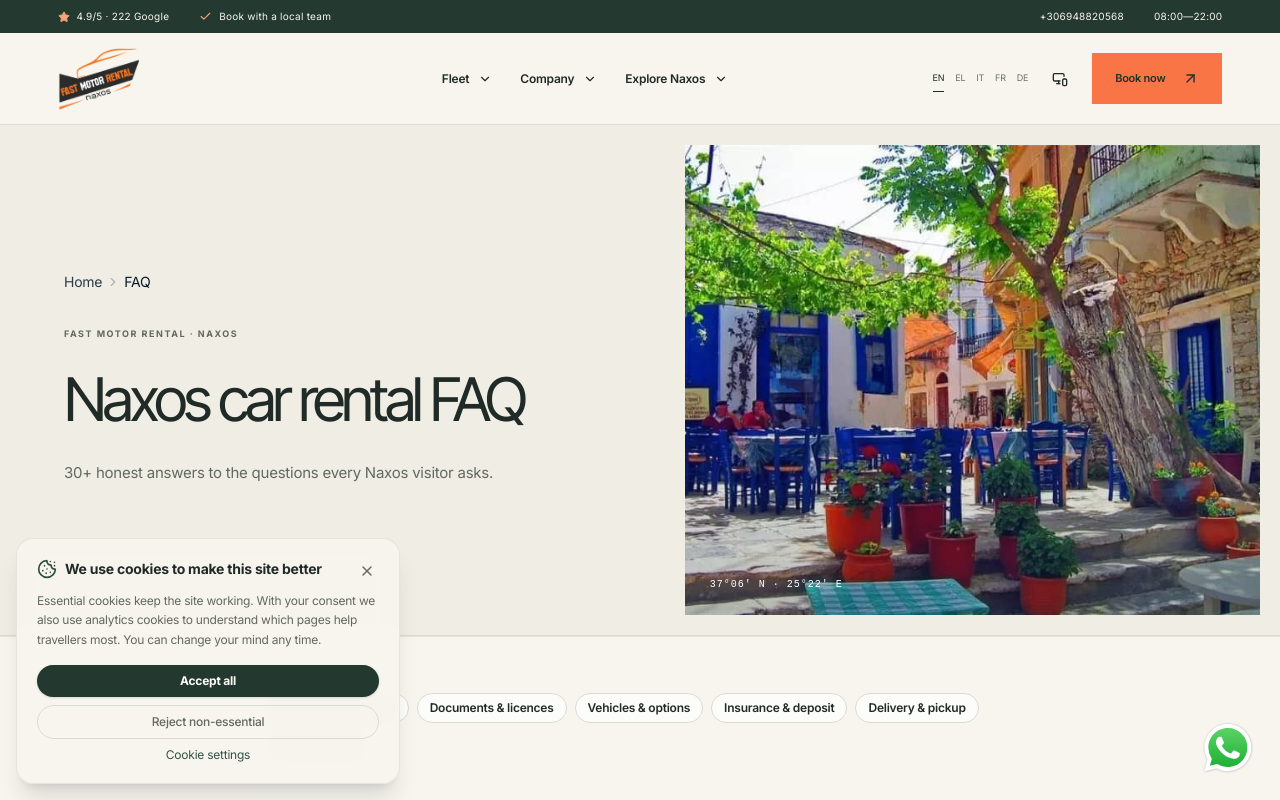
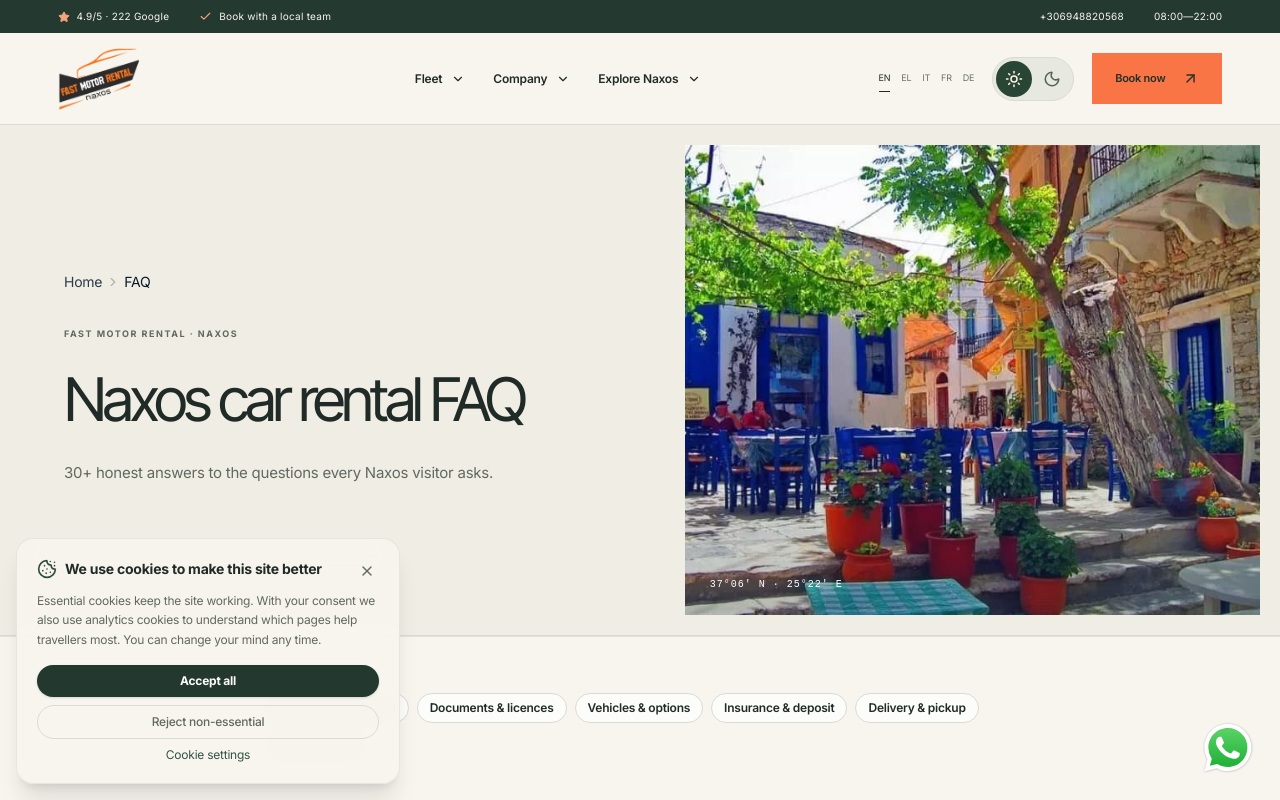
Before and after one commit to otouristas/fastcarnextjs, a Next.js app: page /en/faq in a window 1280 px wide. Shown: the top 800 px of the page. Built offline with nearby package versions, Linux system fonts and the light colour scheme.

Commit message:
Default to light mode and English with sun and moon controls

```diff
--- a/next.config.ts
+++ b/next.config.ts
@@ -15,7 +15,7 @@ const nextConfig: NextConfig = {
   // No guide redirects. Every guide here used to be 301'd into an unrelated page
   // (the reviews comparison went to /about), which threw away ~65 clicks and
   // ~4,600 impressions a quarter of already-earned ranking. They are live pages
-  // again. Locale-less paths are handled by the accept-language proxy in
+  // again. Locale-less paths use the English-default proxy in
   // src/proxy.ts, so they do not need static redirect rules either.
   //
   // The one redirect that is genuinely topic-equivalent: the airport location
--- a/src/app/[locale]/layout.tsx
+++ b/src/app/[locale]/layout.tsx
@@ -42,11 +42,8 @@ export const metadata: Metadata = {
 };
 
 export const viewport: Viewport = {
-  themeColor: [
-    { media: "(prefers-color-scheme: light)", color: "#f5f0e8" },
-    { media: "(prefers-color-scheme: dark)", color: "#071b2a" },
-  ],
-  colorScheme: "light dark",
+  themeColor: "#f5f0e8",
+  colorScheme: "light",
 };
 
 export function generateStaticParams() {
--- a/src/app/editorial.css
+++ b/src/app/editorial.css
@@ -225,13 +225,40 @@ summary {
   font-weight: 600;
   white-space: nowrap;
 }
-.header-theme {
-  width: 28px !important;
-  height: 28px !important;
-  border: 0 !important;
-  background: transparent !important;
-  box-shadow: none !important;
-}
+/* Two explicit choices; light is the initial selection. */
+.theme-switch {
+  display: inline-flex;
+  flex-shrink: 0;
+  gap: 2px;
+  padding: 3px;
+  border: 1px solid var(--border);
+  border-radius: 999px;
+  background: #e7e8df;
+}
+.theme-switch > button {
+  display: grid;
+  place-items: center;
+  width: 36px;
+  height: 36px;
+  border: 0;
+  border-radius: 50%;
+  color: #536257;
+  background: transparent;
+  cursor: pointer;
+  transition: background .2s, color .2s;
+}
+.theme-switch > button[aria-pressed="true"] {
+  background: #294536;
+  color: #fff6df;
+}
+.theme-switch > button:focus-visible {
+  outline: 2px solid #d46736;
+  outline-offset: 2px;
+}
+.dark .theme-switch { background: #273f33; }
+.dark .theme-switch > button { color: #d4decf; }
+.dark .theme-switch > button[aria-pressed="true"] { background: #f2a371; color: #1c3327; }
+
 .island-mega {
   position: absolute;
   top: 100%;
@@ -1219,9 +1246,6 @@ summary {
   }
   .header-book {
     padding: 13px 18px;
-  }
-  .header-theme {
-    display: none !important;
   }
   .footer-grid {
     grid-template-columns: 1fr 1fr;
@@ -1945,3 +1969,10 @@ summary {
   .dock-whatsapp > span { display: none; }
   .dock-whatsapp { flex-shrink: 0; padding-inline: 10px; }
 }
+
+@media (max-width: 600px) {
+  .header-book { display: none; }
+  .header-theme > button { width: 36px; height: 36px; }
+  .mobile-dialog-top { padding-inline: 16px; gap: 8px; }
+  .mobile-dialog-top > img { width: 110px; }
+}
--- a/src/components/layout/MobileMenu.tsx
+++ b/src/components/layout/MobileMenu.tsx
@@ -108,6 +108,7 @@ function MobileDialog({
           height={60}
           unoptimized
         />
+        <ThemeToggle labels={dict.theme} />
         <button onClick={close} aria-label={dict.a11y.closeMenu} autoFocus>
           <X size={26} />
         </button>
@@ -171,7 +172,6 @@ function MobileDialog({
         <div className="mobile-settings">
           <div>
             <span className="eyebrow">{dict.footer.languages}</span>
-            <ThemeToggle labels={dict.theme} />
           </div>
           <div className="mobile-languages">
             {LOCALES.map((l) => (
--- a/src/components/layout/ThemeToggle.tsx
+++ b/src/components/layout/ThemeToggle.tsx
@@ -1,9 +1,10 @@
 "use client";
 
 import { useSyncExternalStore } from "react";
-import { Sun, Moon, MonitorSmartphone } from "lucide-react";
+import { Sun, Moon } from "lucide-react";
 
-type Mode = "light" | "dark" | "system";
+type Mode = "light" | "dark";
+let fallbackMode: Mode = "light";
 
 const STORAGE_KEY = "fmr-theme";
 const THEME_CHANGE_EVENT = "fmr-theme-change";
@@ -11,75 +12,66 @@ const THEME_CHANGE_EVENT = "fmr-theme-change";
 function applyMode(mode: Mode) {
   if (typeof document === "undefined") return;
   const root = document.documentElement;
-  const prefersDark = window.matchMedia("(prefers-color-scheme: dark)").matches;
-  const isDark = mode === "dark" || (mode === "system" && prefersDark);
+  const isDark = mode === "dark";
   root.classList.toggle("dark", isDark);
   root.style.colorScheme = isDark ? "dark" : "light";
 }
 
 function readMode(): Mode {
-  if (typeof window === "undefined") return "system";
-  const v = window.localStorage.getItem(STORAGE_KEY);
-  return v === "light" || v === "dark" || v === "system" ? v : "system";
+  if (typeof window === "undefined") return "light";
+  try {
+    return window.localStorage.getItem(STORAGE_KEY) === "dark" ? "dark" : "light";
+  } catch {
+    return fallbackMode;
+  }
 }
 
 function subscribeToMode(onStoreChange: () => void) {
-  const mediaQuery = window.matchMedia("(prefers-color-scheme: dark)");
-  const onMediaChange = () => {
-    if (readMode() === "system") applyMode("system");
-    onStoreChange();
-  };
   const onStorage = (event: StorageEvent) => {
-    if (event.key === STORAGE_KEY) {
+    if (event.key === STORAGE_KEY || event.key === null) {
       applyMode(readMode());
       onStoreChange();
     }
   };
 
-  mediaQuery.addEventListener("change", onMediaChange);
   window.addEventListener("storage", onStorage);
   window.addEventListener(THEME_CHANGE_EVENT, onStoreChange);
 
   return () => {
-    mediaQuery.removeEventListener("change", onMediaChange);
     window.removeEventListener("storage", onStorage);
     window.removeEventListener(THEME_CHANGE_EVENT, onStoreChange);
   };
 }
 
 function getServerMode(): Mode {
-  return "system";
+  return "light";
 }
 
 export function ThemeToggle({ labels, className = "" }: {
-  labels: { light: string; dark: string; system: string };
+  labels: { light: string; dark: string };
   className?: string;
 }) {
   const mode = useSyncExternalStore(subscribeToMode, readMode, getServerMode);
 
   function update(next: Mode) {
-    window.localStorage.setItem(STORAGE_KEY, next);
+    fallbackMode = next;
+    try {
+      window.localStorage.setItem(STORAGE_KEY, next);
+    } catch {
+      // The controls still work when browser storage is unavailable.
+    }
     applyMode(next);
     window.dispatchEvent(new Event(THEME_CHANGE_EVENT));
   }
 
-  function cycle() {
-    const next: Mode = mode === "system" ? "light" : mode === "light" ? "dark" : "system";
-    update(next);
-  }
-
-  const icon = mode === "light" ? <Sun className="h-4 w-4" /> : mode === "dark" ? <Moon className="h-4 w-4" /> : <MonitorSmartphone className="h-4 w-4" />;
-  const label = mode === "light" ? labels.light : mode === "dark" ? labels.dark : labels.system;
-
   return (
-    <button
-      type="button"
-      onClick={cycle}
-      aria-label={label}
-      title={label}
-      className={`inline-flex h-9 w-9 items-center justify-center rounded-full border border-border bg-white/70 text-[var(--ink)] shadow-sm transition-colors hover:border-[var(--sea-2)] hover:bg-white dark:bg-white/10 dark:text-white dark:hover:bg-white/15 ${className}`}
-    >
-      <span suppressHydrationWarning>{icon}</span>
-    </button>
+    <div className={`theme-switch ${className}`}>
+      <button type="button" onClick={() => update("light")} aria-label={labels.light} title={labels.light} aria-pressed={mode === "light"}>
+        <Sun size={18} aria-hidden="true" />
+      </button>
+      <button type="button" onClick={() => update("dark")} aria-label={labels.dark} title={labels.dark} aria-pressed={mode === "dark"}>
+        <Moon size={18} aria-hidden="true" />
+      </button>
+    </div>
   );
 }
--- a/src/instrumentation-client.ts
+++ b/src/instrumentation-client.ts
@@ -6,15 +6,16 @@ declare global {
   }
 }
 
+let dark = false;
 try {
   const mode = window.localStorage.getItem("fmr-theme");
-  const prefersDark = window.matchMedia("(prefers-color-scheme: dark)").matches;
-  const dark = mode === "dark" || ((!mode || mode === "system") && prefersDark);
-  document.documentElement.classList.toggle("dark", dark);
-  document.documentElement.style.colorScheme = dark ? "dark" : "light";
+  dark = mode === "dark";
 } catch {
   // A browser that blocks storage must still initialize consent and the app.
 }
+// New visitors and legacy system preferences start light, regardless of OS.
+document.documentElement.classList.toggle("dark", dark);
+document.documentElement.style.colorScheme = dark ? "dark" : "light";
 
 // Fast Refresh must not reset an existing consent decision to denied.
 if (!window.__fmrConsentInitialized) {
--- a/src/proxy.ts
+++ b/src/proxy.ts
@@ -1,15 +1,6 @@
 import { NextResponse } from "next/server";
 import type { NextRequest } from "next/server";
 import { LOCALES, DEFAULT_LOCALE } from "@/lib/site";
-
-function getLocale(request: NextRequest): string {
-  const accept = request.headers.get("accept-language") ?? "";
-  const preferred = accept
-    .split(",")
-    .map((p) => p.trim().split(";")[0].slice(0, 2).toLowerCase())
-    .find((p) => (LOCALES as readonly string[]).includes(p));
-  return preferred ?? DEFAULT_LOCALE;
-}
 
 export function proxy(request: NextRequest) {
   const { pathname } = request.nextUrl;
@@ -38,9 +29,9 @@ export function proxy(request: NextRequest) {
   );
   if (hasLocale) return;
 
-  const locale = getLocale(request);
+  // English is the entry default; explicit language URLs remain selectable.
   const url = request.nextUrl.clone();
-  url.pathname = `/${locale}${pathname === "/" ? "" : pathname}`;
+  url.pathname = `/${DEFAULT_LOCALE}${pathname === "/" ? "" : pathname}`;
   return NextResponse.redirect(url);
 }
 
```
